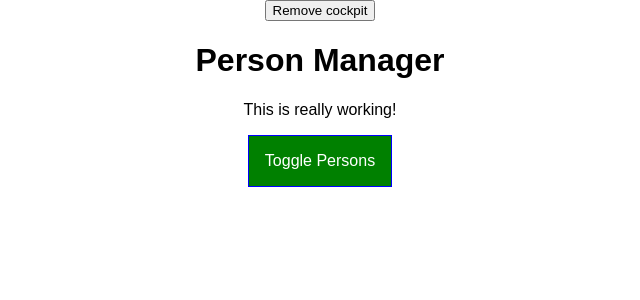
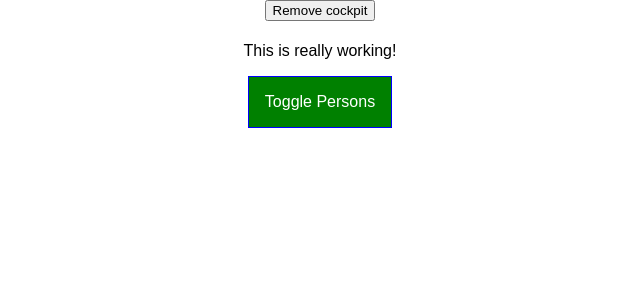
Before and after one commit to asachan2707/react-tutorial-practice, a React app: page / in a window 1280 px wide. Shown: the top 300 px of the page, without its empty margins (320-960 px from the left). Built offline with nearby package versions, Linux system fonts and the light colour scheme.

Commit message:
Another form of HOC
We can write a higher order component as a normal JS function not a functional component.

```diff
--- a/src/containers/App.js
+++ b/src/containers/App.js
@@ -2,7 +2,8 @@ import React, { Component } from 'react';
 import classes from './App.css';
 import Persons from '../components/Persons/Persons';
 import Cockpit from '../components/Cockpit/Cockpit';
-import WithClass from '../hoc/WithClass';
+import withClass from '../hoc/WithClass';
+import Aux from '../hoc/Auxilliry';
 
 class App extends Component {
   constructor(props) {
@@ -90,7 +91,7 @@ class App extends Component {
     }
 
     return (
-      <WithClass classes={classes.App}>
+      <Aux classes={classes.App}>
         <button onClick={() => { this.setState({ showCockpit: !this.state.showCockpit }) }}>Remove cockpit</button>
         {this.state.showCockpit ? <Cockpit
           title={this.props.appTitle}
@@ -99,10 +100,10 @@ class App extends Component {
           clicked={this.togglePersonsHandler}
         /> : null}
         {persons}
-      </WithClass>
+      </Aux>
     );
     // return React.createElement('div', {className: 'App'}, React.createElement('h1', null, 'Does this work now?'));
   }
 }
 
-export default App;
+export default withClass(App, classes.App);
--- a/src/hoc/WithClass.js
+++ b/src/hoc/WithClass.js
@@ -1,7 +1,11 @@
 import React from 'react';
 
-const withClass = props => {
-    return <div className={props.classes}>{props.children}</div>
+const withClass = (WrapperComponent, classes) => {
+    return props => {
+        return <div className={classes}>
+            <WrapperComponent />
+        </div>
+    }
 }
 
 export default withClass;
```
